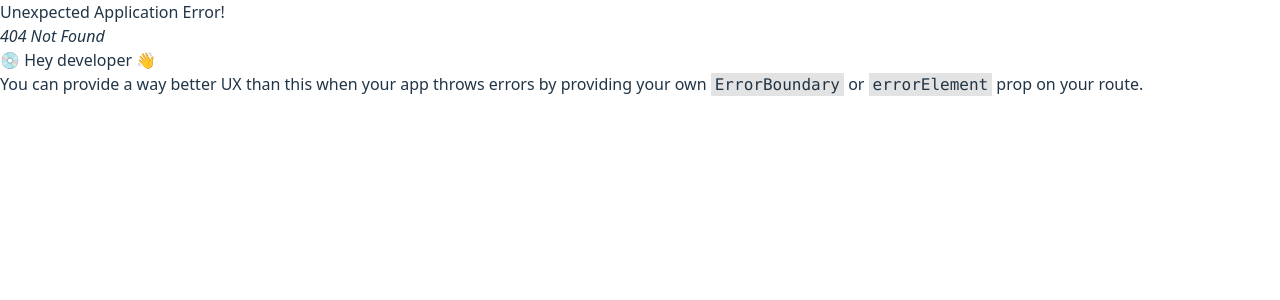
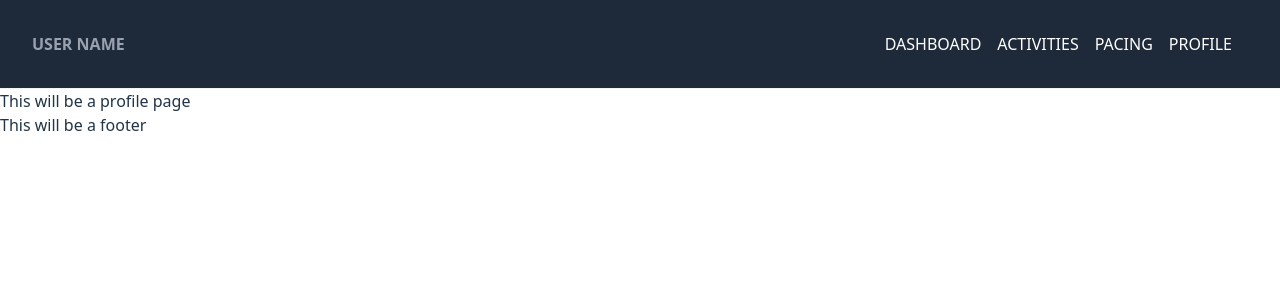
Before and after one commit to BrandtDavis/race-prep-multi-tool, a React (Vite) app in the folder client/: page /profile in a window 1280 px wide. Before the commit this address had no page. Shown: the top 300 px of the page. Built offline with nearby package versions, Linux system fonts and the light colour scheme.

Commit message:
Add blank profile page, update imports

```diff
--- /dev/null
+++ b/client/src/pages/ProfilePage.tsx
@@ -0,0 +1,5 @@
+function ProfilePage() {
+    return <div>This will be a profile page</div>;
+  }
+
+  export default ProfilePage;
```
Also changed, not shown: client/src/main.tsx (+7 -2 lines).
